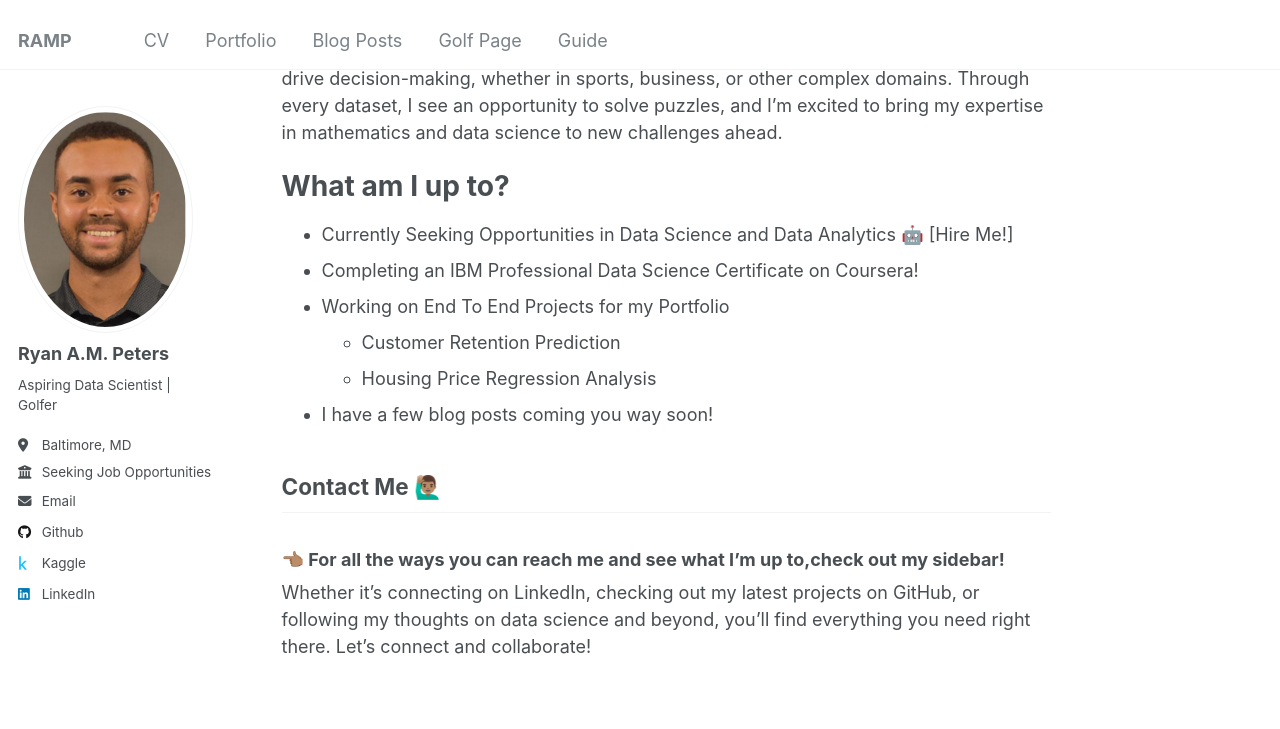
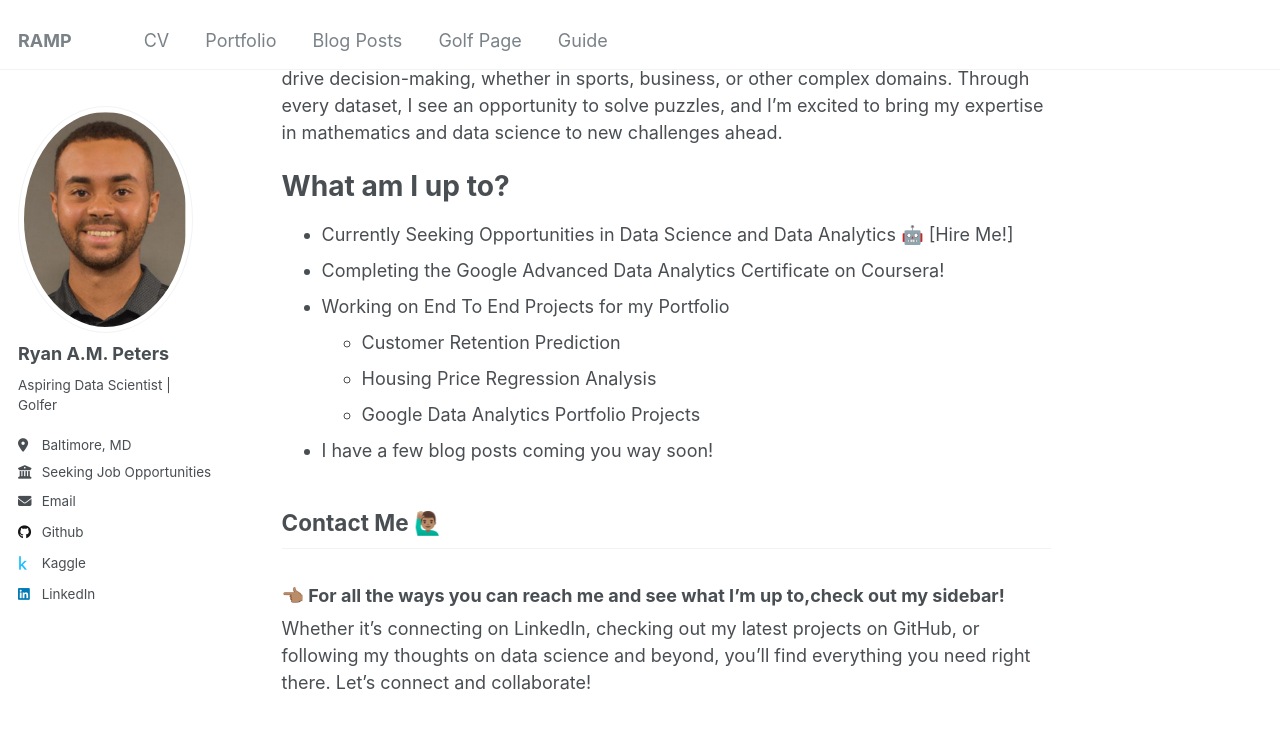
Before and after one commit to Rybus07/Rybus07.github.io, a Jekyll site: the page built from _pages/about.md, in a window 1280 px wide and 900 px high, scrolled down 606 px. Shown: the top 729 px of the window. Built offline with Jekyll 4.4.1, drawn with Linux system fonts in a browser that asks for light colours.

Commit message:
Update about.md

```diff
--- a/_pages/about.md
+++ b/_pages/about.md
@@ -21,10 +21,11 @@ Now, I’m driven by the idea of using data to uncover insights, optimize proces
 What am I up to?
 ======
 * Currently Seeking Opportunities in Data Science and Data Analytics 🤖 [Hire Me!]
-* Completing an IBM Professional Data Science Certificate on Coursera!
+* Completing the Google Advanced Data Analytics Certificate on Coursera!
 * Working on End To End Projects for my Portfolio
   * Customer Retention Prediction
   * Housing Price Regression Analysis
+  * Google Data Analytics Portfolio Projects
 * I have a few blog posts coming you way soon!
 
 
```
